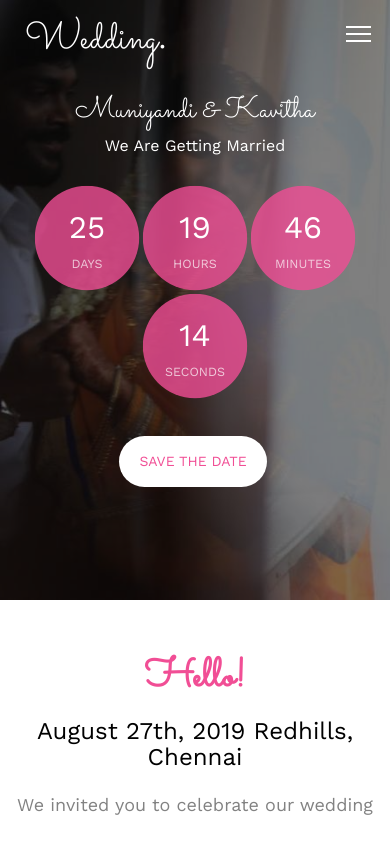
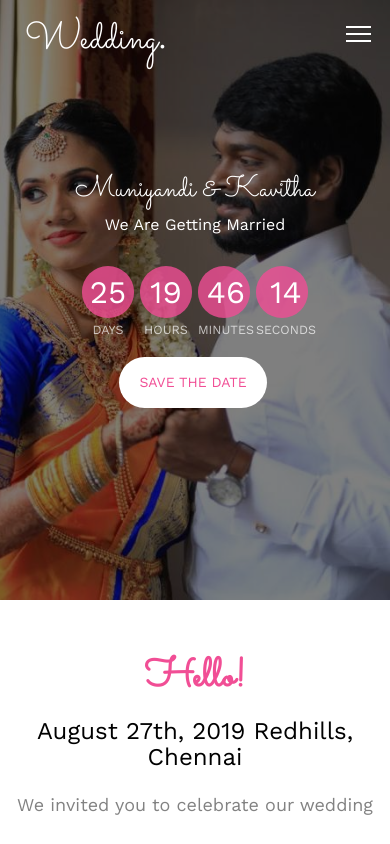
Before and after one commit to gkathir15/kvi, a plain HTML site: page index.html in a window 390 px wide. Shown: the top 844 px of the page. Drawn offline with nearby package versions, Linux system fonts and the light colour scheme; some packages are replaced by stand-ins of ours; files whose address does not match are found by name.

Commit message:
bg image and timer alignments

```diff
--- a/css/style.css
+++ b/css/style.css
@@ -96,6 +96,14 @@ h1, h2, h3, h4, h5, h6, figure {
 @media screen and (max-width: 768px) {
   .fh5co-nav {
     padding: 20px 0;
+  }
+  .simply-countdown > .simply-section {
+    width: 50px !important;
+    height: 50px !important;
+  }
+  .simply-countdown > .simply-section > div{
+    width: 50px !important;
+    height: 50px !important;
   }
 }
 .fh5co-nav #fh5co-logo {
@@ -318,6 +326,7 @@ h1, h2, h3, h4, h5, h6, figure {
 @media screen and (max-width: 768px) {
   .fh5co-cover {
     height: 600px;
+    background-position: right !important;
   }
 }
 .fh5co-cover .display-t,
```
